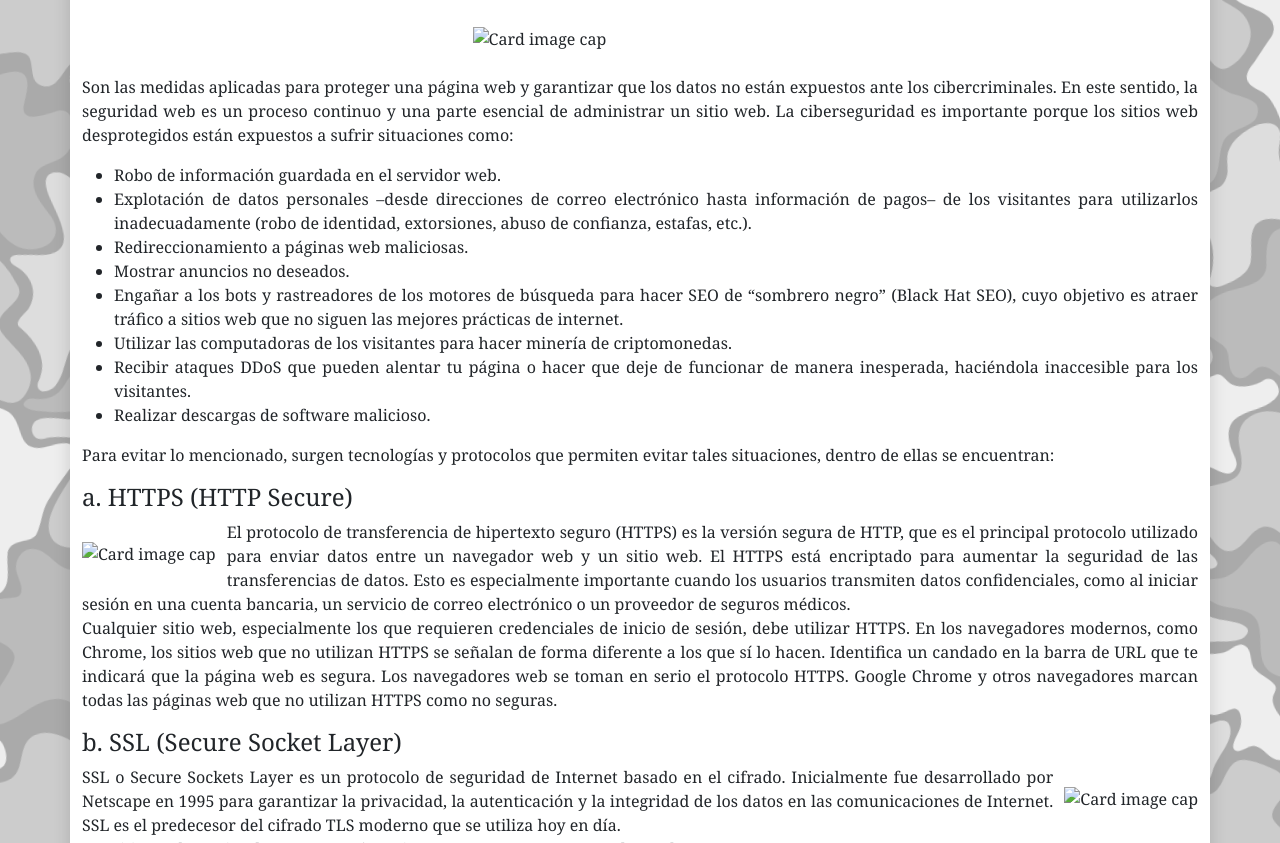
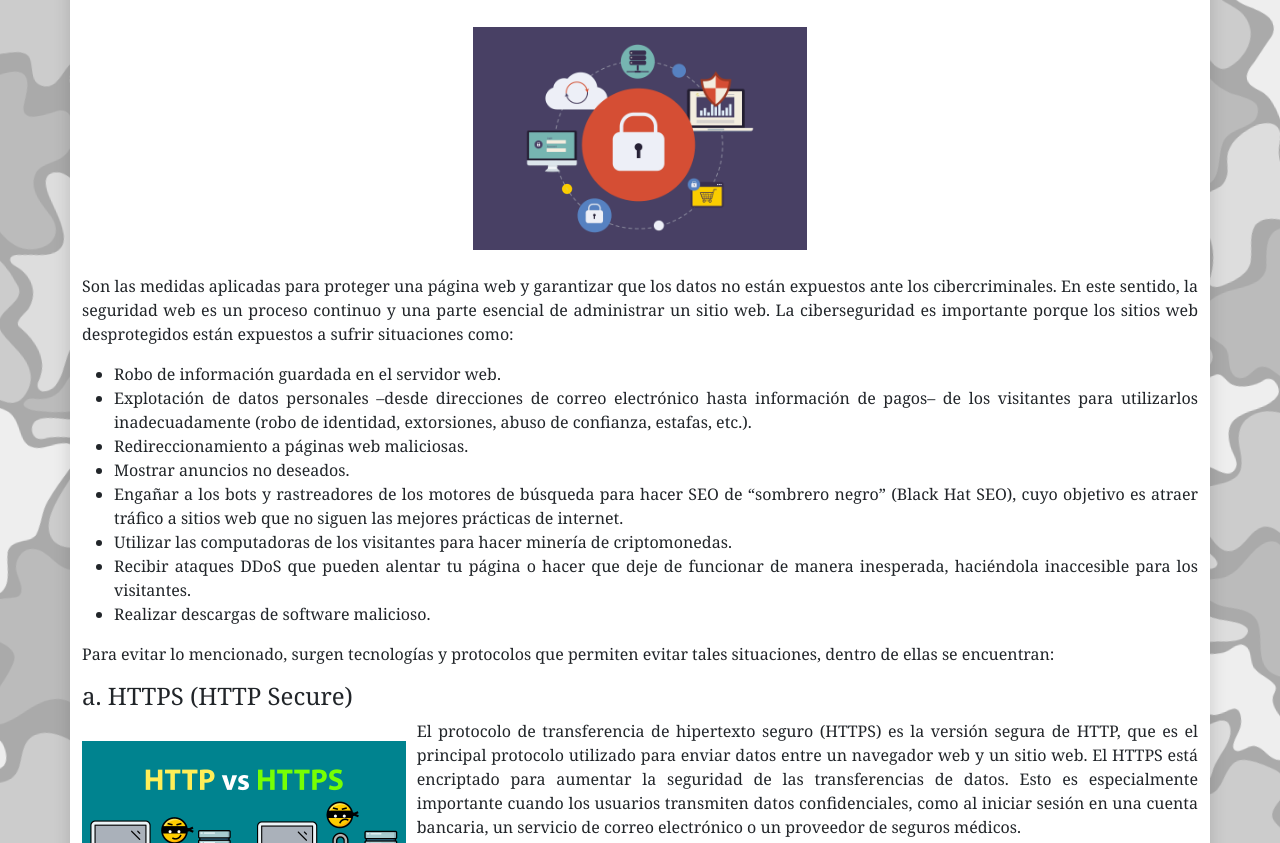
Before and after one commit to JoshuaMeza/RySC-Proyecto-Final, a website: page dist/templates/web_security.html in a window 1280 px wide. Shown: the part 129-972 px from the top of the page. Drawn offline with nearby package versions, Linux system fonts and the light colour scheme; files that its build step writes are made by us from their sources; the site is published under a folder, as on GitHub Pages, so addresses that start at the root find nothing.

Commit message:
Direcciones corregidas

```diff
--- a/dist/templates/web_security.html
+++ b/dist/templates/web_security.html
@@ -34,7 +34,7 @@
         <h1 class="text-center">Seguridad en la Web</h1>
         <br>
         <div>
-            <img class="mx-auto d-block" style="max-width: 30%;" src="/img/seguridad_web.png" alt="Card image cap">
+            <img class="mx-auto d-block" style="max-width: 30%;" src="../img/seguridad_web.png" alt="Card image cap">
         </div>
         <br>
         <p>Son las medidas aplicadas para proteger una página web y garantizar que los datos no están expuestos ante los cibercriminales. En este sentido, la seguridad web es un proceso continuo y una parte esencial de administrar un sitio web.
@@ -56,12 +56,12 @@
             Para evitar lo mencionado, surgen tecnologías y protocolos que permiten evitar tales situaciones, dentro de ellas se encuentran:
         </p>
         <h4>a. HTTPS (HTTP Secure)</h4>
-        <img class="mx-auto d-block" style="max-width: 30%; float: left; padding: 2% 1% 2% 0" src="/img/https.png" alt="Card image cap">
+        <img class="mx-auto d-block" style="max-width: 30%; float: left; padding: 2% 1% 2% 0" src="../img/https.png" alt="Card image cap">
         <p>El protocolo de transferencia de hipertexto seguro (HTTPS) es la versión segura de HTTP, que es el principal protocolo utilizado para enviar datos entre un navegador web y un sitio web. El HTTPS está encriptado para aumentar la seguridad de las transferencias de datos. Esto es especialmente importante cuando los usuarios transmiten datos confidenciales, como al iniciar sesión en una cuenta bancaria, un servicio de correo electrónico o un proveedor de seguros médicos.
             <br>Cualquier sitio web, especialmente los que requieren credenciales de inicio de sesión, debe utilizar HTTPS. En los navegadores modernos, como Chrome, los sitios web que no utilizan HTTPS se señalan de forma diferente a los que sí lo hacen. Identifica un candado en la barra de URL que te indicará que la página web es segura. Los navegadores web se toman en serio el protocolo HTTPS. Google Chrome y otros navegadores marcan todas las páginas web que no utilizan HTTPS como no seguras.
         </p>
         <h4>b. SSL (Secure Socket Layer) </h4>
-        <img class="mx-auto d-block" style="max-width: 30%; float: right; padding: 2% 0 2% 1%" src="/img/ssl.png" alt="Card image cap">
+        <img class="mx-auto d-block" style="max-width: 30%; float: right; padding: 2% 0 2% 1%" src="../img/ssl.png" alt="Card image cap">
         <p>SSL o Secure Sockets Layer es un protocolo de seguridad de Internet basado en el cifrado. Inicialmente fue desarrollado por Netscape en 1995 para garantizar la privacidad, la autenticación y la integridad de los datos en las comunicaciones de Internet. SSL es el predecesor del cifrado TLS moderno que se utiliza hoy en día.<br>
             Los sitios web que implementan SSL/TLS tienen "HTTPS" en su URL en lugar de "HTTP".<br>
             Para ofrecer un alto grado de privacidad, SSL cifra los datos que se transmiten por la web. Por ello, cualquiera que intente interceptar estos datos se encontrará con una mezcla confusa de caracteres, que será muy difícil de descifrar.<br>
```
Also changed, not shown: dist/templates/programming_with_sockets.html (+2 -2 lines).
